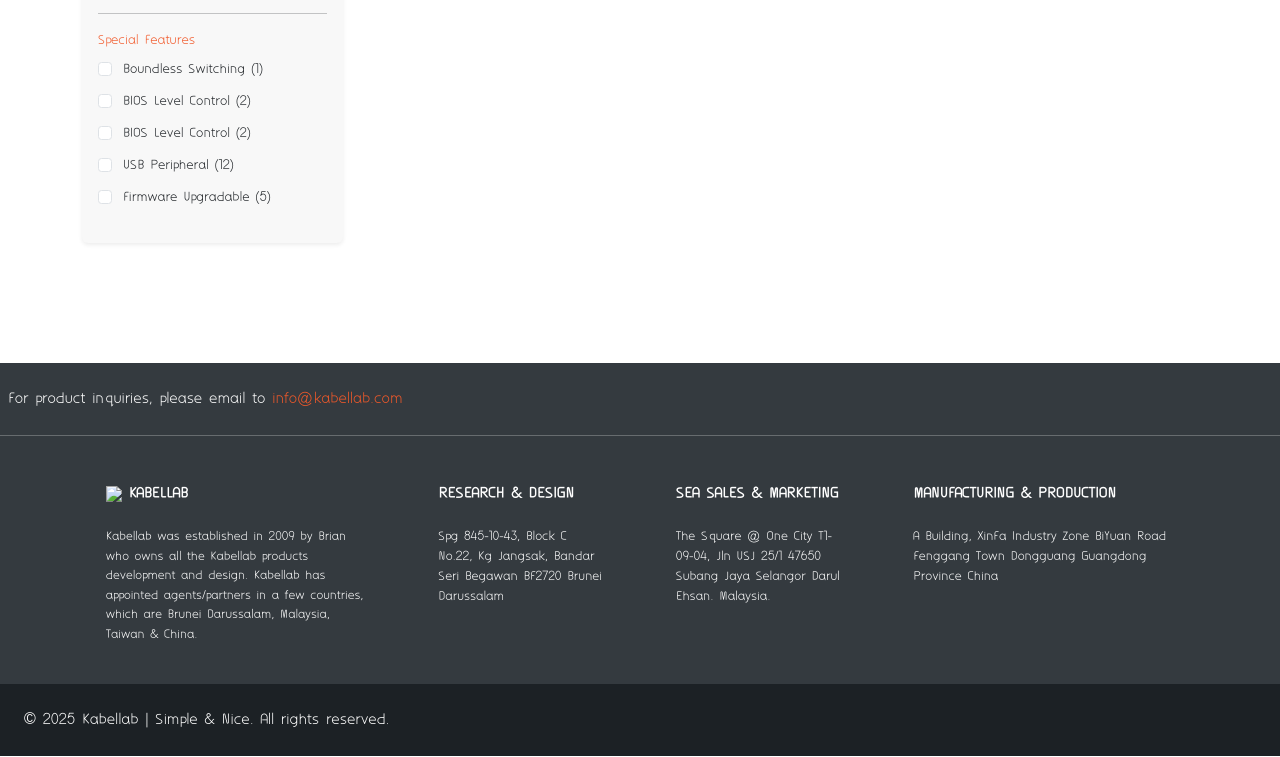
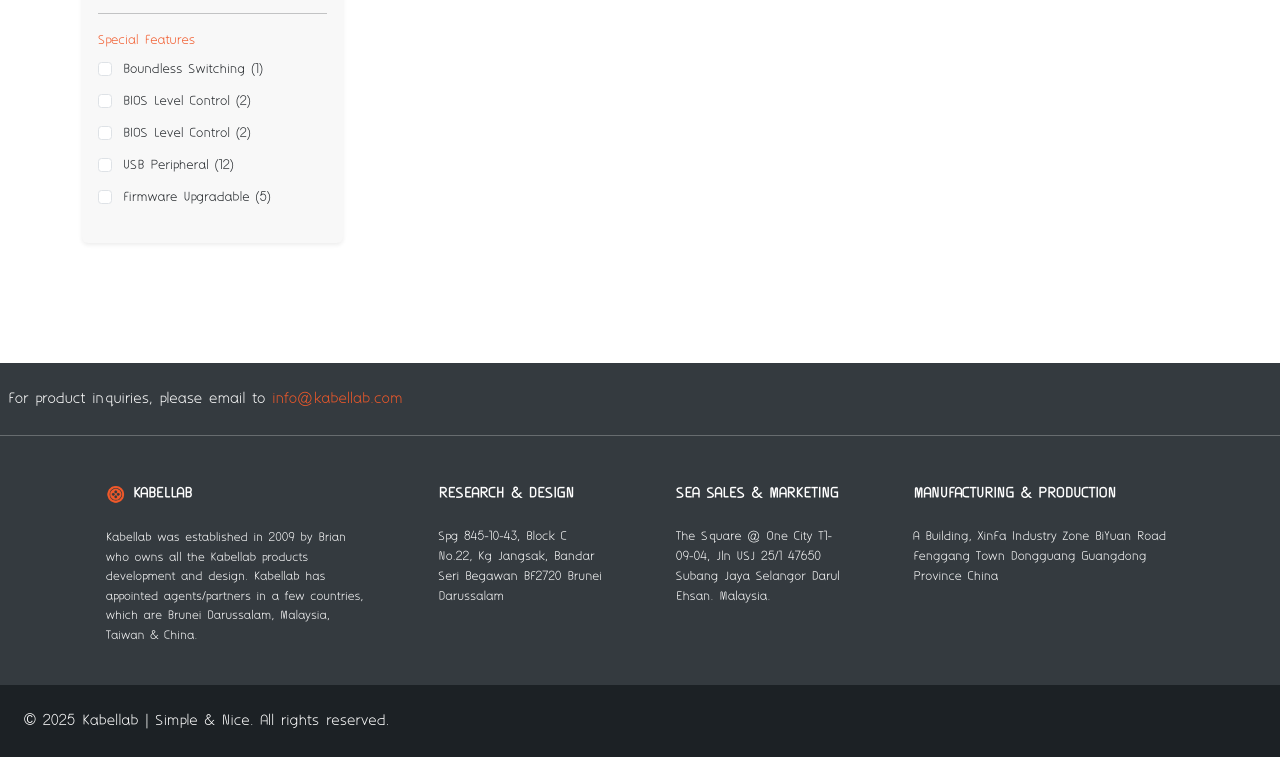
Before and after one commit to mitchmij/project-site, a plain HTML site: page product.html in a window 1280 px wide. Shown: the part 739-1496 px from the top of the page. Drawn offline with nearby package versions, Linux system fonts and the light colour scheme.

Commit message:
Update product.html

```diff
--- a/product.html
+++ b/product.html
@@ -825,7 +825,7 @@
         <div class="col-md-3 col-lg-4 col-xl-3 mx-auto mb-4">
           <!-- Content -->
           <h6 class="text-uppercase fw-bold mb-4">
-                <img src="./img/Kabellab Logo Button.png" width="20px"> KABELLAB
+                <img src="./img/KabellabLogoBtn.png" width="20px"> KABELLAB
           </h6>
        <p style="font-size: small;">
            Kabellab was established in 2009 by Brian who owns all the Kabellab products development and design. Kabellab has appointed agents/partners in a few countries, which are Brunei Darussalam, Malaysia, Taiwan & China.
```
